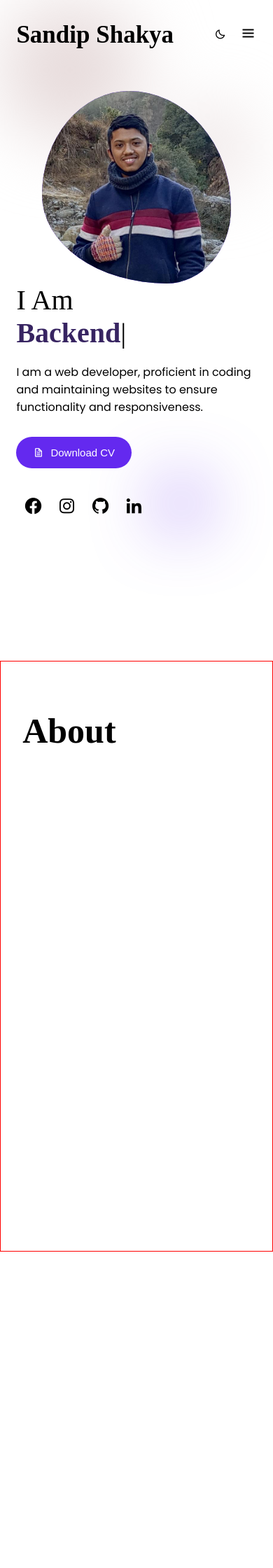
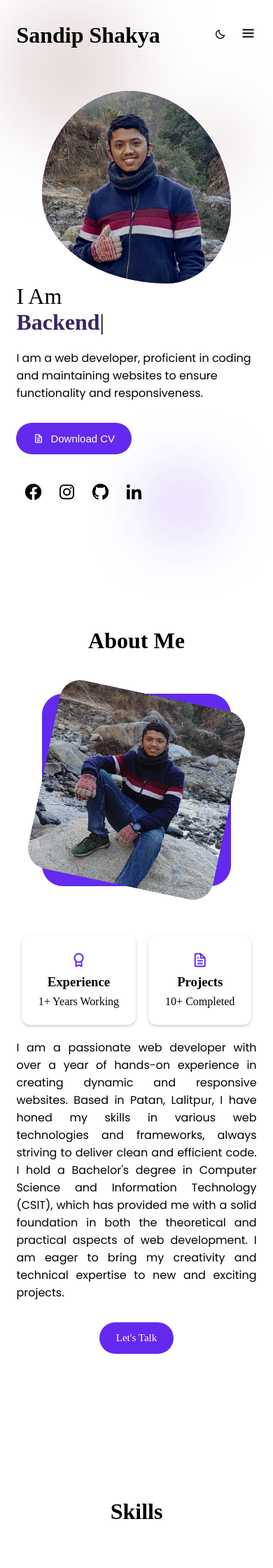
Before and after one commit to sandipsky/portfolio, a PHP site: page / in a window 390 px wide. Shown: the top 2240 px of the page at 70% size. Before the commit the page ends 1788 px from the top, so only its background shows below. Run offline with PHP 8.4, Linux system fonts and the light colour scheme; some libraries are stand-ins or nearby versions.

Commit message:
about me section complete

```diff
--- a/index.html
+++ b/index.html
@@ -89,25 +89,60 @@
 
     <!-- ABOUT SECTION -->
     <section id="about" class="about">
-        <h1 class="section-title">About</h1>
+        <h1 class="section-title">About Me</h1>
+
+        <div class="about-content">
+            <div class="col col-2">
+                <div class="about-img">
+                    <img src="./assets/me2.jpg" alt="">
+                </div>
+            </div>
+
+            <div class="col col-1">
+                <div class="about-card-container">
+                    <div class="about-card">
+                        <i class="bx bx-award"></i>
+                        <h3>Experience</h3>
+                        <p>1+ Years Working</p>
+                    </div>
+
+                    <div class="about-card">
+                        <i class="bx bx-file"></i>
+                        <h3>Projects</h3>
+                        <p>10+ Completed</p>
+                    </div>
+                </div>
+                <div class="about-description">
+                    <p>I am a passionate web developer with over a year of hands-on experience in creating dynamic and responsive websites. Based in Patan, Lalitpur, I have honed my skills in various web technologies and frameworks, always striving to deliver clean and efficient code. I hold a Bachelor's degree in Computer Science and Information Technology (CSIT), which has provided me with a solid foundation in both the theoretical and practical aspects of web development. I am eager to bring my creativity and technical expertise to new and exciting projects.
+                    </p>
+                </div>
+
+                    <a href="#contact" class="btn download-btn">
+                        Let's Talk
+                    </a>
+
+            </div>
+        </div>
+
+
     </section>
     <!-- ABOUT SECTION END -->
 
     <!-- SKILLS SECTION -->
     <section id="skills" class="skills">
-
+        <h1 class="section-title">Skills</h1>
     </section>
     <!-- SKILLS SECTION END -->
 
     <!-- PROJECTS SECTION -->
     <section id="projects" class="projects">
-
+        <h1 class="section-title">Portfolio</h1>
     </section>
     <!-- PROJECTS SECTION END -->
 
     <!-- CONTACT SECTION -->
     <section id="contact" class="contact">
-
+        <h1 class="section-title">Contact</h1>
     </section>
     <!-- CONTACT SECTION END -->
 
--- a/responsive.css
+++ b/responsive.css
@@ -1,5 +1,5 @@
 @media (max-width: 1052px) {
-    header .hero {
+    header, .hero, .about, .skills, .projects, .contact {
         padding: 0 4vw;
     }
 }
@@ -68,32 +68,57 @@
         margin-top: 7px;
     }
 
+    .about-content {
+        padding-top: 20px;
+        flex-direction: column;
+        gap: 70px;
+    }
+
+    .about-content .col-1 {
+        align-items: center;
+    }
+
+    .about-card-container {
+        justify-content: center;
+    }
+
+    .skills {
+        margin-top: 300px;
+    }
+
 
 }
 
 @media (max-width: 514px) {
-    header, .hero {
+    header, .hero, .about, .skills, .projects, .contact {
         padding: 6vw;
+    }
+
+    .about {
+        margin-top: -100px;
     }
 
     .hire-me-btn {
         display: none;
     }
 
-    .hero-work {
-        font-size: 40px;
+    .hero-work, .section-title, header .logo span {
+        font-size: 32px;
     }
 
-    .hero-img-container {
+    .hero-img-container,.about-img {
         width: 270px;
         height: 275px;
     }
 
-    .hero-img {
+    .hero-img  {
         height: 275px;
     }
 
     .hero-description {
         width: inherit;
     }
+    .skills {
+        margin-top: 400px;
+    }
 }
--- a/style.css
+++ b/style.css
@@ -18,6 +18,7 @@
     --second-color: #E7DBDB;
     --third-color: #FFFFFF;
     --black-color: #000000;
+    --black-alt-color: #fff;
     --dark-blue: #372461;
     --bg-color: #FFFFFF;
     --nav-bg-color: #959595;
@@ -36,6 +37,7 @@ body.dark-mode {
     --dark-blue: #6429EF;
     --bg-color: #222;
     --blur-element-color: #555;
+    --black-alt-color: #3d3c3c;
 }
 
 /* ===== Blur Background ===== */
@@ -168,6 +170,7 @@ body.dark-mode header.scrolled {
     display: flex;
     align-items: center;
     text-decoration: none;
+    width: fit-content;
 }
 
 .btn:hover {
@@ -292,15 +295,79 @@ body.dark-mode header.scrolled {
 }
 
 /* ===== About ==== */
-.about {
+.about, .skills, .projects, .contact {
     padding: 70px 8vw;
     height: 100vh;
-    border: 1px solid red;
 }
 
 .section-title {
     color: var(--black-color);
     font-size: 50px;
+    padding: 30px 0;
+    text-align: center;
+}
+
+.about-content {
+    display: flex;
+    padding-top: 50px;
+}
+
+.about-card-container {
+    display: flex;
+    align-items: center;
+    gap: 18px;
+}
+
+.about-card {
+    display: flex;
+    flex-direction: column;
+    align-items: center;
+    padding: 24px;
+    border-radius: 12px;
+    box-shadow: 0 2px 4px rgba(0, 0, 0, 0.2);
+    color: var(--black-color);
+    background-color: var(--black-alt-color);
+    gap: 8px;
+}
+
+.about-card i {
+    font-size: 24px;
+    color: var(--first-color);
+}
+
+.about-description {
+    font-family: 'Poppins', sans-serif;
+    padding-block: 20px 30px;
+    text-align: justify;
+    color: var(--black-color);
+}
+
+.about .col-1 {
+    justify-content: flex-start;
+}
+
+.about .col-2 {
+    align-items: center;
+    justify-content: center;
+}
+
+.about-img {
+    width: 400px;
+    height: 405px;
+    background: var(--first-color);
+    border-radius: 30px;
+}
+
+.about-img img {
+    width: 100%;
+    height: 100%;
+    transform: rotate(12deg);
+    border-radius: 30px;
+    transition: all .3s;
+}
+
+.about-img img:hover {
+    transform: rotate(0deg);
 }
 
 /* ===== Skills ==== */
```
Also changed, not shown: assets/me2.jpg (added).
